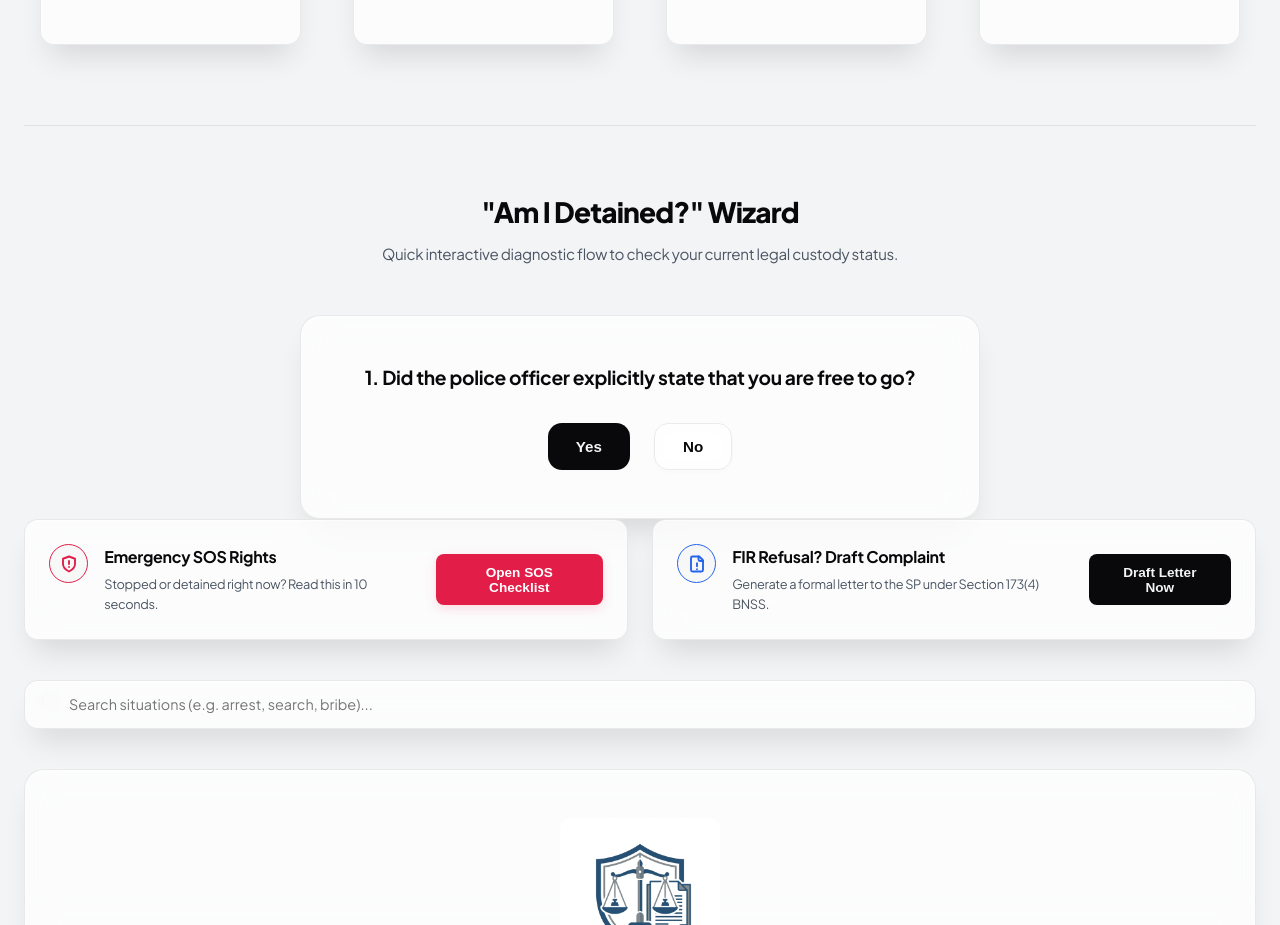
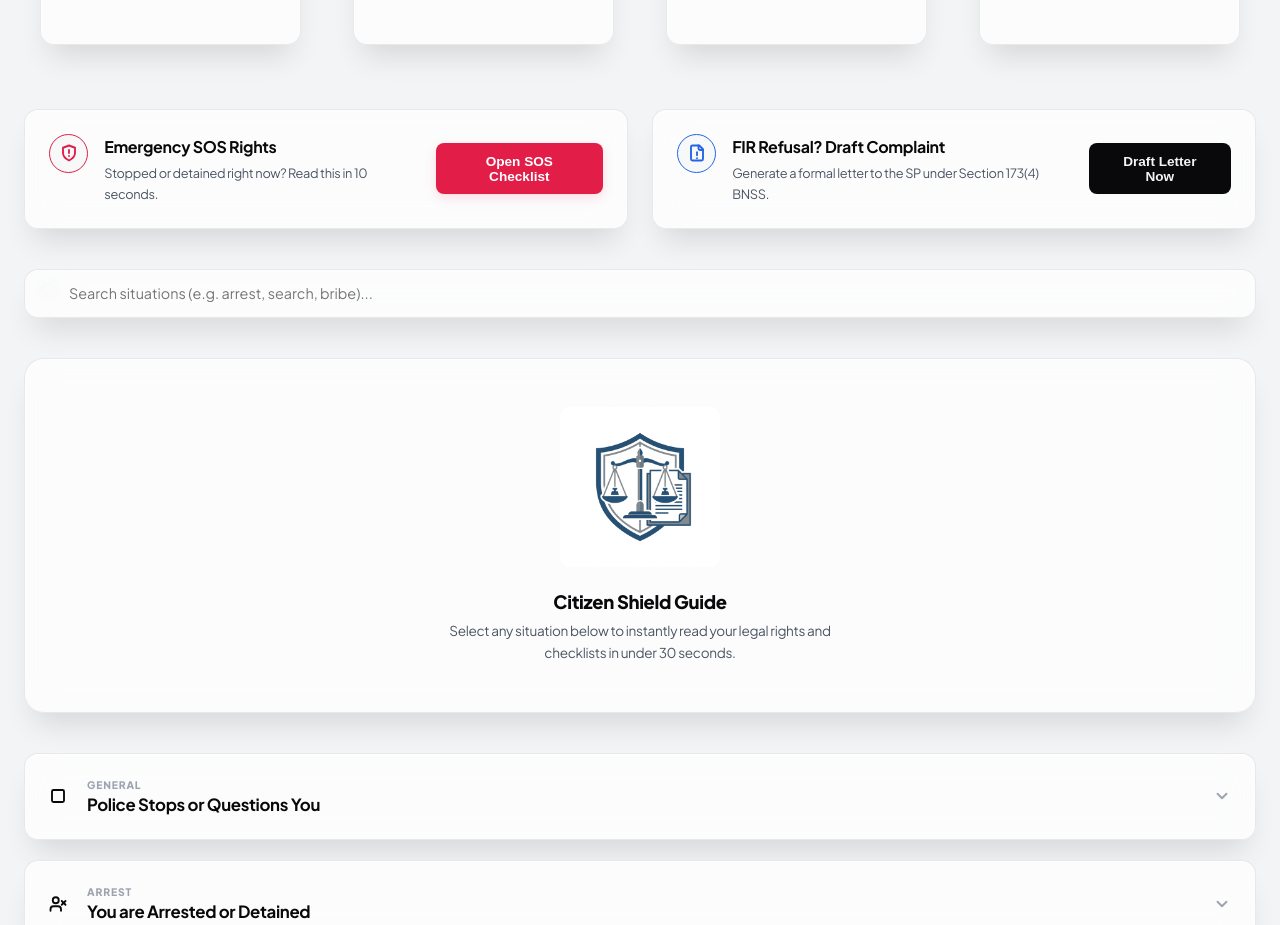
Before and after one commit to nakme12/know_your_rights, a Next.js app: page / in a window 1280 px wide. Shown: the part 1700-2625 px from the top of the page. Built offline with nearby package versions, Linux system fonts and the light colour scheme.

Commit message:
refactor: remove interactive Am I Detained wizard based on layout refinement preferences

```diff
--- a/app/page.js
+++ b/app/page.js
@@ -10,7 +10,6 @@ import EmptyState from '../components/EmptyState';
 import SOSModal from '../components/SOSModal';
 import FIRLetterModal from '../components/FIRLetterModal';
 import SituationCard from '../components/SituationCard';
-import WizardSection from '../components/WizardSection';
 import FaqSection from '../components/FaqSection';
 
 export default function Home() {
@@ -331,9 +330,6 @@ ____________________
           </div>
         </section>
 
-        {/* Am I Detained Interactive Diagnostic Tool */}
-        <WizardSection t={t} lang={lang} />
-
         {/* Anchored Section for Rights Exploration */}
         <div id="explore-rights" style={{ scrollMarginTop: '120px' }}></div>
 
--- a/components/WizardSection.jsx
+++ /dev/null
@@ -1,118 +0,0 @@
-'use client';
-
-import React, { useState } from 'react';
-
-export default function WizardSection({ t, lang }) {
-  const [step, setStep] = useState(1);
-  const [answers, setAnswers] = useState({ q1: null, q2: null, q3: null });
-
-  const handleAnswer = (question, val) => {
-    setAnswers(prev => ({ ...prev, [question]: val }));
-    setStep(prev => prev + 1);
-  };
-
-  const resetWizard = () => {
-    setAnswers({ q1: null, q2: null, q3: null });
-    setStep(1);
-  };
-
-  // Determine status based on answers
-  const getStatus = () => {
-    if (answers.q1 === 'yes') {
-      return {
-        badge: '🟢 ' + (lang === 'en' ? 'FREE TO GO' : 'जाने के लिए स्वतंत्र'),
-        desc: lang === 'en'
-          ? "You can legally walk away. Police cannot detain you without concrete suspicion or grounds."
-          : "आप कानूनी रूप से जा सकते हैं। पुलिस आपको बिना किसी ठोस संदेह या आधार के रोक नहीं सकती।",
-        class: 'status-green'
-      };
-    }
-    if (answers.q2 === 'yes' || answers.q3 === 'yes') {
-      return {
-        badge: '🔴 ' + (lang === 'en' ? 'DETENTION / ARREST' : 'हिरासत / गिरफ्तारी'),
-        desc: lang === 'en'
-          ? "You are not free to go. Immediately ask: 'On what grounds am I being arrested?' Demand an Arrest Memo and consult your lawyer."
-          : "आप जाने के लिए स्वतंत्र नहीं हैं। तुरंत पूछें: 'मुझे किस आधार पर गिरफ्तार किया जा रहा है?' अरेस्ट मेमो की मांग करें और अपने वकील से संपर्क करें।",
-        class: 'status-red'
-      };
-    }
-    if (answers.q1 === 'no' && answers.q2 === 'no') {
-      return {
-        badge: '🟡 ' + (lang === 'en' ? 'VOLUNTARY COOPERATION' : 'स्वैच्छिक सहयोग'),
-        desc: lang === 'en'
-          ? "You are cooperating with an inquiry. You are free to walk away unless they explicitly place you under arrest."
-          : "आप एक जांच में सहयोग कर रहे हैं। जब तक वे आपको स्पष्ट रूप से गिरफ्तार नहीं करते, आप जाने के लिए स्वतंत्र हैं।",
-        class: 'status-yellow'
-      };
-    }
-    return null;
-  };
-
-  const status = getStatus();
-
-  return (
-    <section className="wizard-section-wrapper">
-      <div className="section-header-centered">
-        <h3 className="section-title-hub">{t.wizard_title}</h3>
-        <p className="section-subtitle-hub">{t.wizard_subtitle}</p>
-      </div>
-
-      <div className="wizard-card-container">
-        {step === 1 && (
-          <div className="wizard-step-pane">
-            <p className="wizard-question-text">{t.wizard_q1}</p>
-            <div className="wizard-actions-row">
-              <button className="btn btn-accent btn-large" onClick={() => handleAnswer('q1', 'yes')}>
-                {lang === 'en' ? 'Yes' : 'हाँ'}
-              </button>
-              <button className="btn btn-secondary btn-large" onClick={() => handleAnswer('q1', 'no')}>
-                {lang === 'en' ? 'No' : 'नहीं'}
-              </button>
-            </div>
-          </div>
-        )}
-
-        {step === 2 && (
-          <div className="wizard-step-pane">
-            <p className="wizard-question-text">{t.wizard_q2}</p>
-            <div className="wizard-actions-row">
-              <button className="btn btn-danger btn-large" onClick={() => handleAnswer('q2', 'yes')}>
-                {lang === 'en' ? 'Yes' : 'हाँ'}
-              </button>
-              <button className="btn btn-secondary btn-large" onClick={() => handleAnswer('q2', 'no')}>
-                {lang === 'en' ? 'No' : 'नहीं'}
-              </button>
-            </div>
-          </div>
-        )}
-
-        {step === 3 && (
-          <div className="wizard-step-pane">
-            <p className="wizard-question-text">{t.wizard_q3}</p>
-            <div className="wizard-actions-row">
-              <button className="btn btn-danger btn-large" onClick={() => handleAnswer('q3', 'yes')}>
-                {lang === 'en' ? 'Yes' : 'हाँ'}
-              </button>
-              <button className="btn btn-secondary btn-large" onClick={() => handleAnswer('q3', 'no')}>
-                {lang === 'en' ? 'No' : 'नहीं'}
-              </button>
-            </div>
-          </div>
-        )}
-
-        {step > 3 && status && (
-          <div className="wizard-step-pane result-pane">
-            <h4 className="wizard-result-header">{t.wizard_status}</h4>
-            <div className={`status-display-badge ${status.class}`}>
-              {status.badge}
-            </div>
-            <p className="wizard-result-desc">{status.desc}</p>
-            <button className="btn btn-accent btn-large" style={{ marginTop: '1.5rem' }} onClick={resetWizard}>
-              {t.wizard_btn_reset}
-            </button>
-          </div>
-        )}
-      </div>
-    </section>
-  );
-}
```
